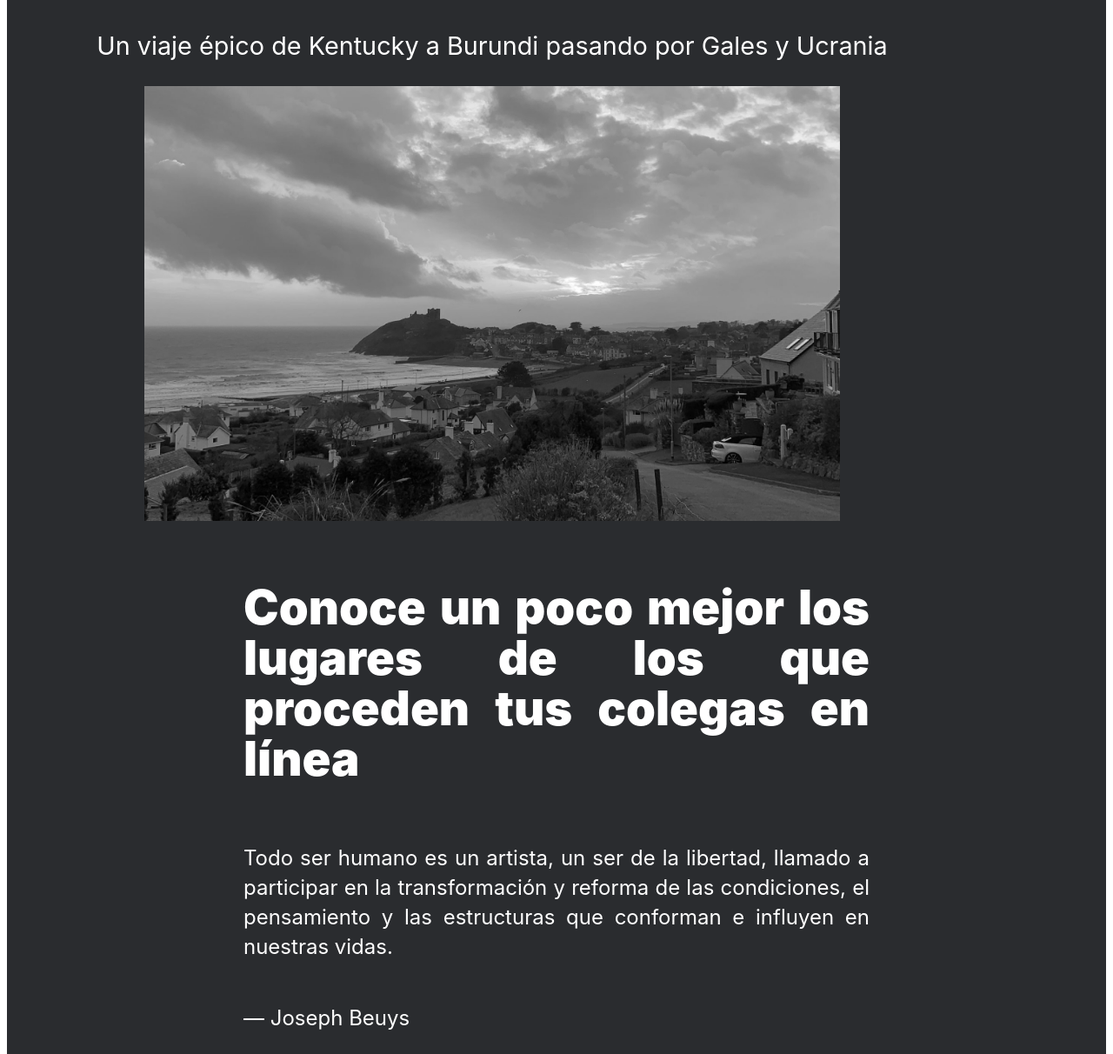
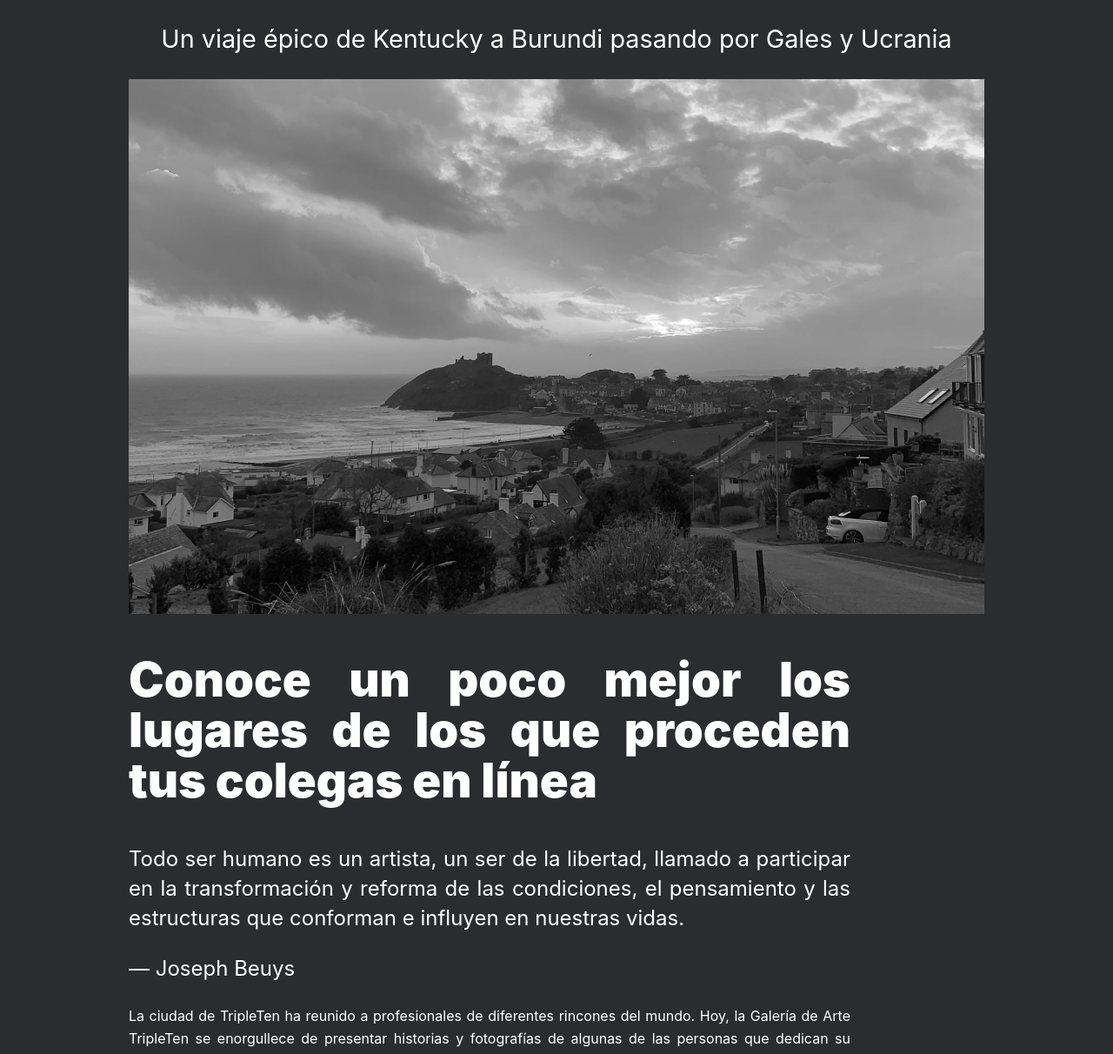
Before and after one commit to Gab-Zuin/web_project_homeland, a plain HTML site: page index.html in a window 1280 px wide. Shown: the part 305-1517 px from the top of the page at 87% size. Drawn offline with nearby package versions, Linux system fonts and the light colour scheme.

Commit message:
Adicion de div para alinear texto a la imagen

```diff
--- a/index.html
+++ b/index.html
@@ -6,7 +6,10 @@
     <title>
       De patria a patria, conociendo el lugar de origen de colaboradores
     </title>
-    <link rel="icon" href="favicon.ico" type="image/x-icon" />
+    <meta name="description" content="Galería de Arte TripleTen" />
+    <meta name="author" content="Gabs" />
+    <link rel="icon" href="./favicon.ico" type="image/x-icon" />
+    <link rel="stylesheet" href="./vendor/normalize.css" />
     <link rel="stylesheet" href="./pages/style.css" />
   </head>
   <body>
@@ -24,16 +27,19 @@
           <p class="lead__subtitle">
             Un viaje épico de Kentucky a Burundi pasando por Gales y Ucrania
           </p>
+
           <img
             src="./images/__image.jpg"
             alt="imagen principal de la galeria tripleten"
             class="lead__image"
           />
         </div>
+
         <div class="intro">
+          <div class="intro__content">
             <h2 class="intro__title">
-            Conoce un poco mejor los lugares de los que proceden tus colegas en
-            línea
+              Conoce un poco mejor los lugares de los que proceden tus colegas
+              en línea
             </h2>
             <p class="intro__pharagraf">
               Todo ser humano es un artista, un ser de la libertad, llamado a
@@ -44,15 +50,16 @@
             <p class="intro__author">— Joseph Beuys</p>
             <p class="intro__pharagraf_small">
               La ciudad de TripleTen ha reunido a profesionales de diferentes
-            rincones del mundo. Hoy, la Galería de Arte TripleTen se enorgullece
-            de presentar historias y fotografías de algunas de las personas que
-            dedican su tiempo y esfuerzo a hacer que los futuros profesionales
-            de la tecnología de esta ciudad se sientan como en casa. Cada uno de
-            nosotros tiene una historia única sobre el lugar del que procede. No
-            dudes en añadir a nuestra colección tu propia historia y una obra de
-            arte visual dedicada a tu ciudad natal. No importa de dónde seas,
-            nos alegra que seas nuestro vecino.
+              rincones del mundo. Hoy, la Galería de Arte TripleTen se
+              enorgullece de presentar historias y fotografías de algunas de las
+              personas que dedican su tiempo y esfuerzo a hacer que los futuros
+              profesionales de la tecnología de esta ciudad se sientan como en
+              casa. Cada uno de nosotros tiene una historia única sobre el lugar
+              del que procede. No dudes en añadir a nuestra colección tu propia
+              historia y una obra de arte visual dedicada a tu ciudad natal. No
+              importa de dónde seas, nos alegra que seas nuestro vecino.
             </p>
+          </div>
         </div>
         <div class="header__footer">© 2024. Gabs Zuin</div>
       </header>
--- a/pages/style.css
+++ b/pages/style.css
@@ -23,7 +23,6 @@
 .lead__content {
   margin: 0 auto;
   max-width: 984px;
-  padding-right: 148px;
 }
 .lead__title {
   font-family: Inter;
@@ -40,7 +39,8 @@
   text-align: center;
 }
 .lead__image {
-  max-width: 76.9vh;
+  max-width: 984px;
+  width: 100%;
   max-height: 615px;
   margin: 0 auto;
   display: block;
@@ -48,10 +48,16 @@
 .intro {
   display: flex;
   flex-direction: column;
-  padding-right: 302px;
+  max-width: 984px;
+  margin: auto;
+  width: 100%;
+  justify-content: flex-start;
+}
+
+.intro__content {
   max-width: 830px;
-  margin: auto;
 }
+
 .intro__title {
   font-family: Inter;
   font-size: 3.4rem;
@@ -89,7 +95,7 @@
   text-align: justify;
 }
 
-@media screen and (min-width: 768px) {
+@media screen and (max-width: 768px) {
   .lead__image {
     max-width: 100vh;
     margin: 0 auto;
@@ -100,7 +106,6 @@
     max-width: 720px;
   }
 }
-
 /*
 @media screen and (min-width : 320px) {
     .lead__image {
```
Also changed, not shown: 3 other files. Lines whose indentation alone changed are shown as unchanged.
